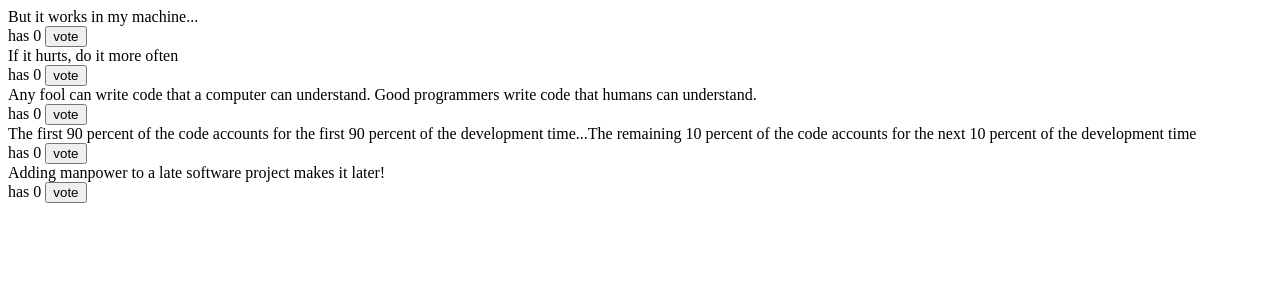
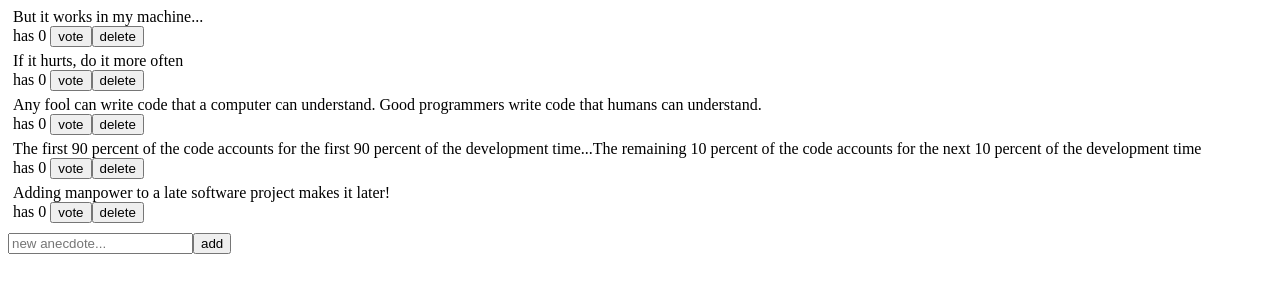
Before and after one commit to githubscientist/reactb47, a React (Create React App) app: page / in a window 1280 px wide. Shown: the top 300 px of the page. Built offline with nearby package versions, Linux system fonts and the light colour scheme.

Commit message:
practice-3

```diff
--- a/src/App.js
+++ b/src/App.js
@@ -13,18 +13,50 @@ const App = () => {
                 id
             }
         });
-    };
+    }
+
+    const deleteVote = (id) => {
+        dispatch({
+            type: 'DEL_VOTE',
+            payload: {
+                id
+            }
+        });
+    }
+
+    const addVote = (event) => {
+        event.preventDefault();
+
+        const content = event.target.anecdote.value;
+
+        dispatch({
+            type: 'NEW_VOTE',
+            payload: {
+                id: state.length + 1,
+                content,
+                votes: 0
+            }
+        });
+    }
 
     return (
         <div>
             {
                 state.map((item, index) => (
-                    <div key={index}>
+                    <div key={index} style={{margin: '5px'}}>
                         {item.content}<br />
                         has {item.votes} <button onClick={() => updateVote(item.id)}>vote</button>
+                        <button onClick={() => deleteVote(item.id)}>delete</button>
                     </div>
                 ))
             }
+
+            <div style={{marginTop: '10px'}}>
+                <form onSubmit={addVote}>
+                    <input placeholder='new anecdote...' name='anecdote' />
+                    <button type='submit'>add</button>
+                </form>
+            </div>
         </div>
     )
 }
--- a/src/reducers/anecdoteReducer.js
+++ b/src/reducers/anecdoteReducer.js
@@ -40,6 +40,12 @@ const anecdoteReducer = (state = initialState, action) => {
 
             return state.map(anecdote => anecdote.id == id ? changedAnecdote : anecdote);
 
+        case 'NEW_VOTE':
+            return [...state, action.payload];
+
+        case 'DEL_VOTE':
+            const delid = action.payload.id;
+            return state.filter(item => item.id != delid);
 
         default:
             return state;
```
